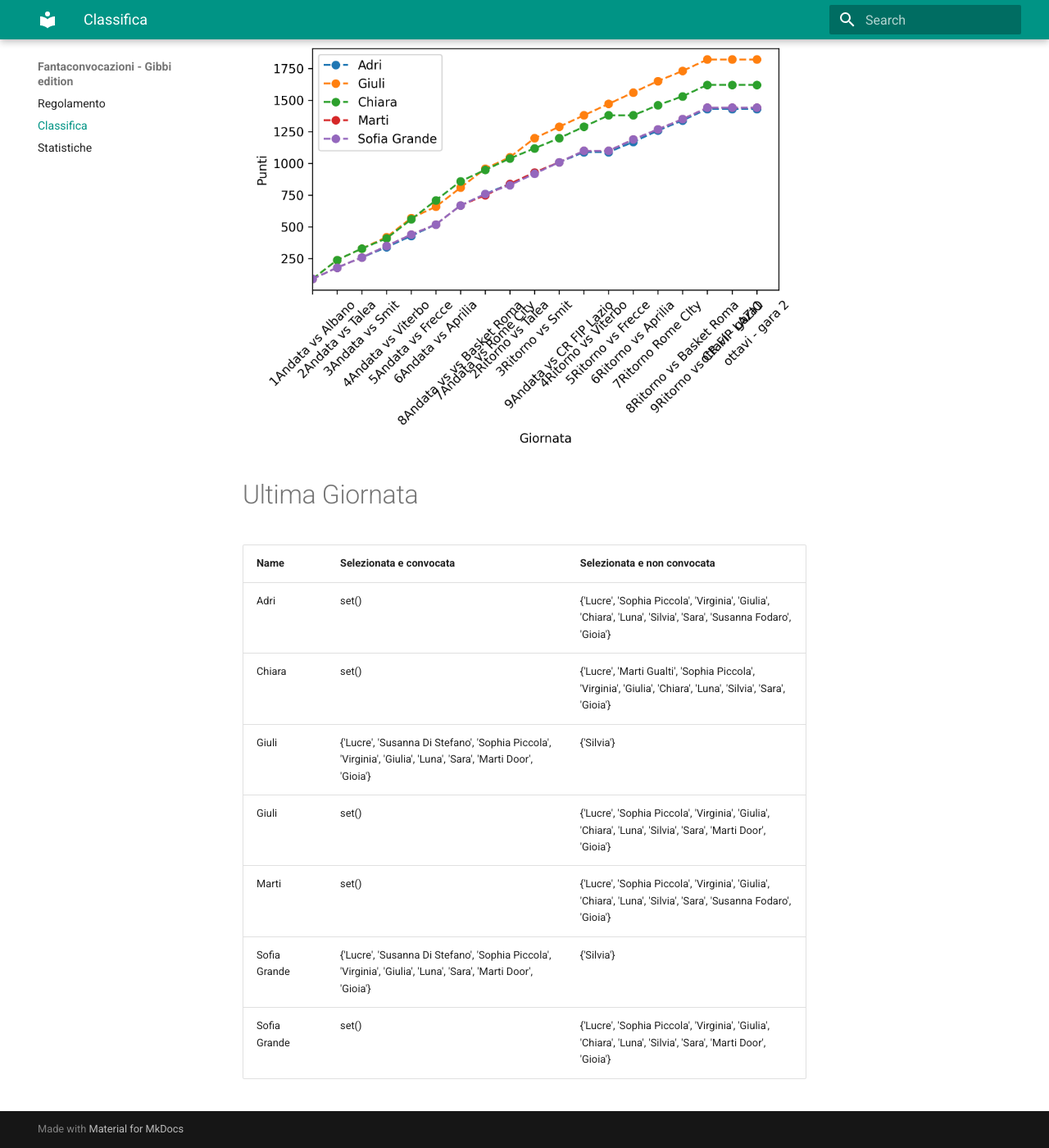
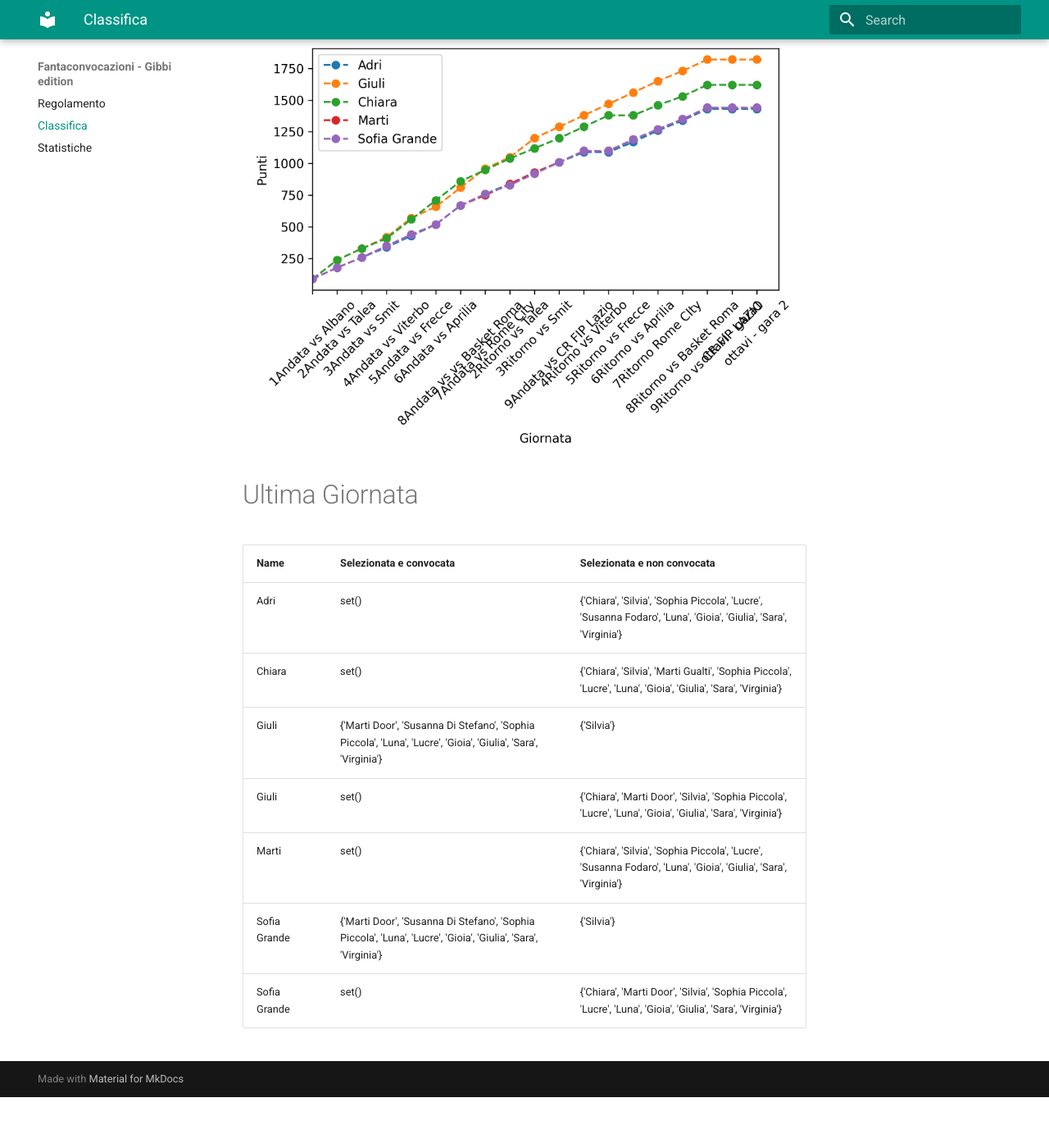
Before and after one commit to martinig94/fantagibbi, an MkDocs documentation site: the page built from docs/Classifica.md, in a window 1280 px wide and 1400 px high, scrolled down 565 px. Shown: the whole window at 82% size. Built offline with MkDocs 1.6.1 and Material for MkDocs 9.7.7, drawn with Linux system fonts in a browser that asks for light colours; after the commit the page ends 1903 px from its top, so only the background shows below that.

Commit message:
Auto-update from main.py

```diff
--- a/docs/Classifica.md
+++ b/docs/Classifica.md
@@ -18,11 +18,11 @@
 <!-- START_TABLE CORRECT -->
 | Name         | Selezionata e convocata                                                                                        | Selezionata e non convocata                                                                                      |
 |:-------------|:---------------------------------------------------------------------------------------------------------------|:-----------------------------------------------------------------------------------------------------------------|
-| Adri         | set()                                                                                                          | {'Lucre', 'Sophia Piccola', 'Virginia', 'Giulia', 'Chiara', 'Luna', 'Silvia', 'Sara', 'Susanna Fodaro', 'Gioia'} |
-| Chiara       | set()                                                                                                          | {'Lucre', 'Marti Gualti', 'Sophia Piccola', 'Virginia', 'Giulia', 'Chiara', 'Luna', 'Silvia', 'Sara', 'Gioia'}   |
-| Giuli        | {'Lucre', 'Susanna Di Stefano', 'Sophia Piccola', 'Virginia', 'Giulia', 'Luna', 'Sara', 'Marti Door', 'Gioia'} | {'Silvia'}                                                                                                       |
-| Giuli        | set()                                                                                                          | {'Lucre', 'Sophia Piccola', 'Virginia', 'Giulia', 'Chiara', 'Luna', 'Silvia', 'Sara', 'Marti Door', 'Gioia'}     |
-| Marti        | set()                                                                                                          | {'Lucre', 'Sophia Piccola', 'Virginia', 'Giulia', 'Chiara', 'Luna', 'Silvia', 'Sara', 'Susanna Fodaro', 'Gioia'} |
-| Sofia Grande | {'Lucre', 'Susanna Di Stefano', 'Sophia Piccola', 'Virginia', 'Giulia', 'Luna', 'Sara', 'Marti Door', 'Gioia'} | {'Silvia'}                                                                                                       |
-| Sofia Grande | set()                                                                                                          | {'Lucre', 'Sophia Piccola', 'Virginia', 'Giulia', 'Chiara', 'Luna', 'Silvia', 'Sara', 'Marti Door', 'Gioia'}     |
+| Adri         | set()                                                                                                          | {'Chiara', 'Silvia', 'Sophia Piccola', 'Lucre', 'Susanna Fodaro', 'Luna', 'Gioia', 'Giulia', 'Sara', 'Virginia'} |
+| Chiara       | set()                                                                                                          | {'Chiara', 'Silvia', 'Marti Gualti', 'Sophia Piccola', 'Lucre', 'Luna', 'Gioia', 'Giulia', 'Sara', 'Virginia'}   |
+| Giuli        | {'Marti Door', 'Susanna Di Stefano', 'Sophia Piccola', 'Luna', 'Lucre', 'Gioia', 'Giulia', 'Sara', 'Virginia'} | {'Silvia'}                                                                                                       |
+| Giuli        | set()                                                                                                          | {'Chiara', 'Marti Door', 'Silvia', 'Sophia Piccola', 'Lucre', 'Luna', 'Gioia', 'Giulia', 'Sara', 'Virginia'}     |
+| Marti        | set()                                                                                                          | {'Chiara', 'Silvia', 'Sophia Piccola', 'Lucre', 'Susanna Fodaro', 'Luna', 'Gioia', 'Giulia', 'Sara', 'Virginia'} |
+| Sofia Grande | {'Marti Door', 'Susanna Di Stefano', 'Sophia Piccola', 'Luna', 'Lucre', 'Gioia', 'Giulia', 'Sara', 'Virginia'} | {'Silvia'}                                                                                                       |
+| Sofia Grande | set()                                                                                                          | {'Chiara', 'Marti Door', 'Silvia', 'Sophia Piccola', 'Lucre', 'Luna', 'Gioia', 'Giulia', 'Sara', 'Virginia'}     |
 <!-- END_TABLE CORRECT -->
```
